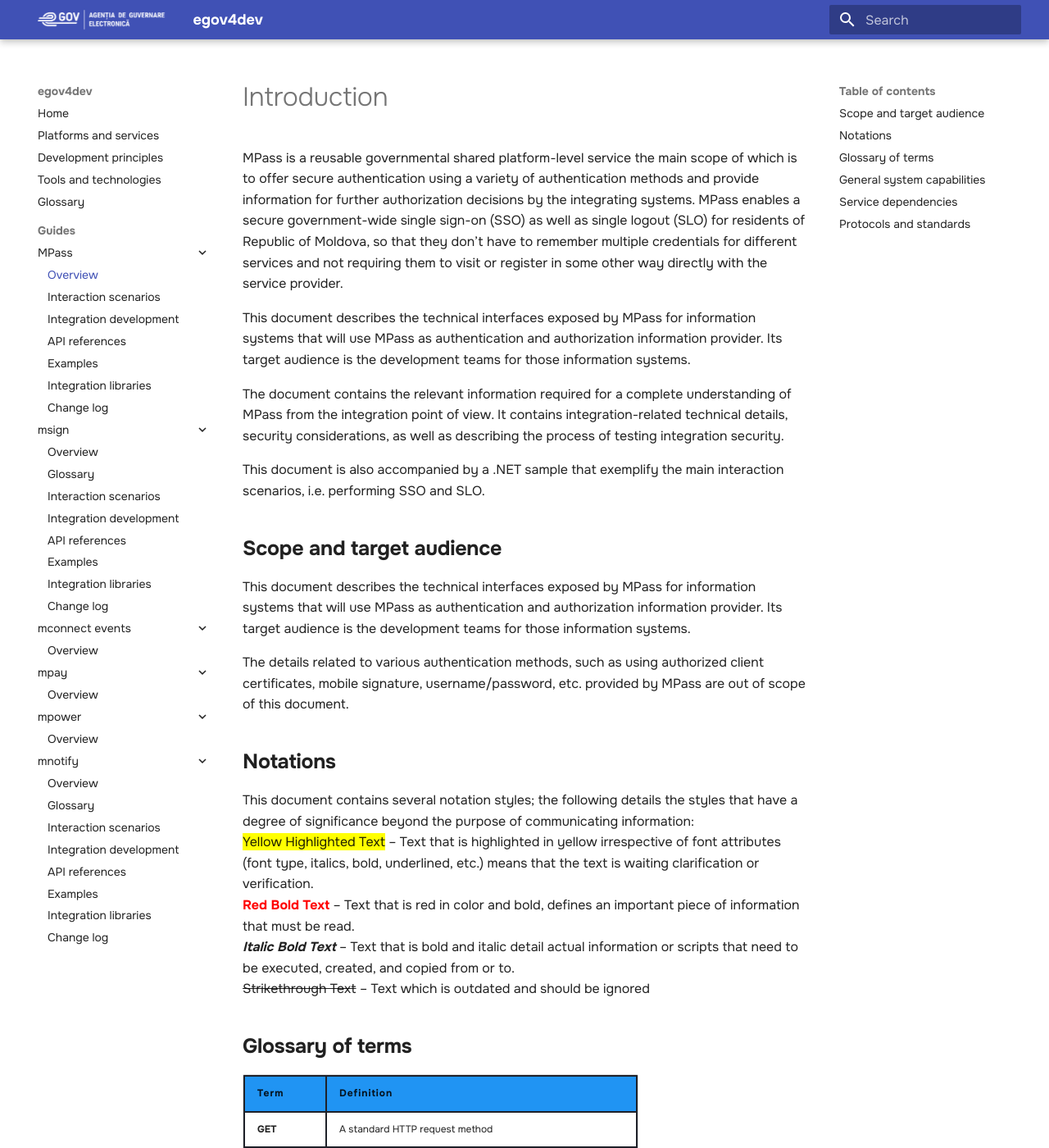
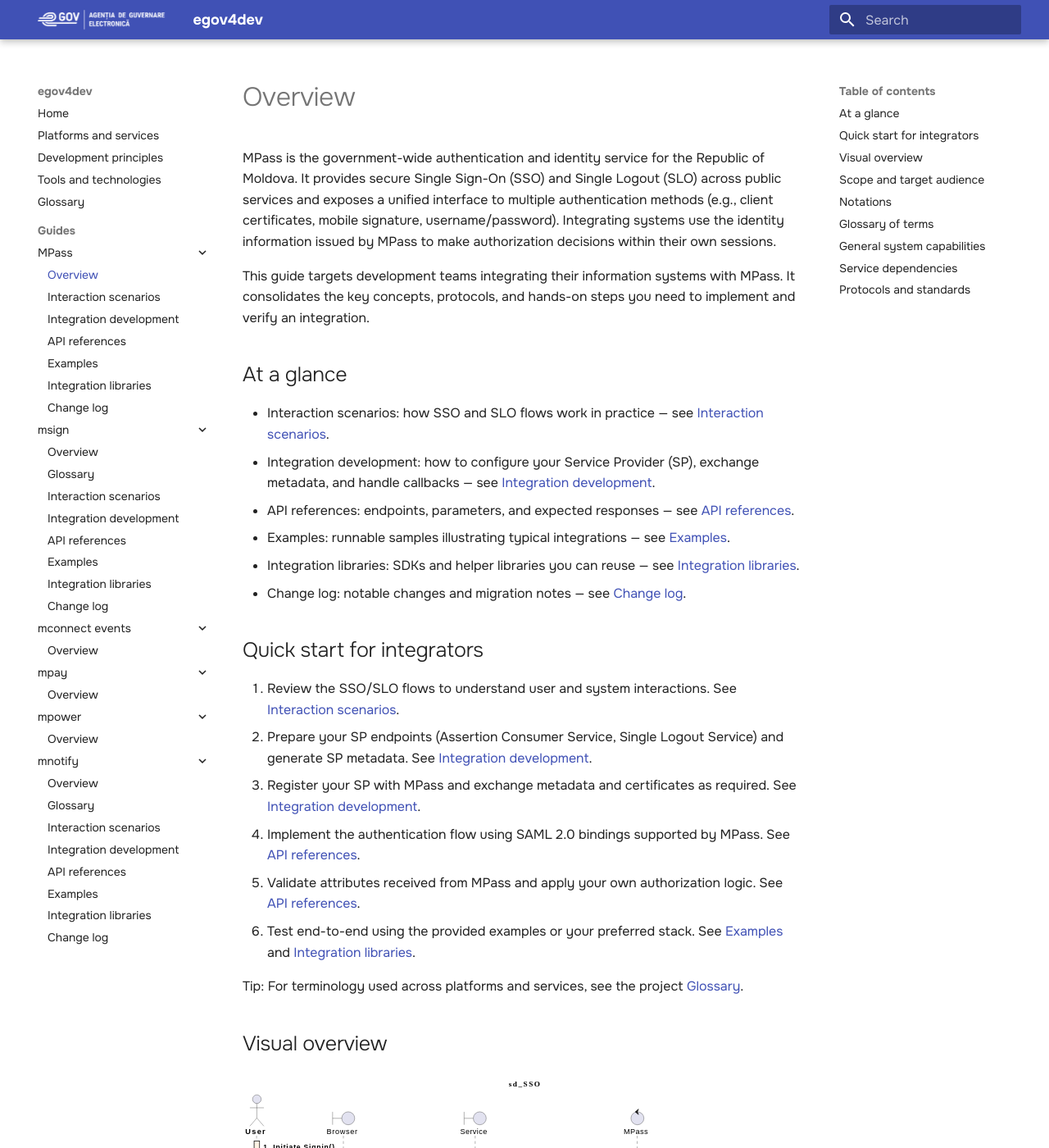
Before and after one commit to egov-moldova/egov4dev, an MkDocs documentation site: the page built from docs/guides/mpass/index.md, in a window 1280 px wide and 1400 px high. Shown: the whole window at 82% size. Built offline with MkDocs 1.6.1 and Material for MkDocs 9.7.7, drawn with Linux system fonts in a browser that asks for light colours.

Commit message:
Revise introduction and quick start sections in documentation; enhance clarity and add visual overview

```diff
--- a/docs/guides/mpass/index.md
+++ b/docs/guides/mpass/index.md
@@ -1,12 +1,34 @@
-#Introduction
+# Overview
 
-MPass is a reusable governmental shared platform-level service the main scope of which is to offer secure authentication using a variety of authentication methods and provide information for further authorization decisions by the integrating systems. MPass enables a secure government-wide single sign-on (SSO) as well as single logout (SLO) for residents of Republic of Moldova, so that they don’t have to remember multiple credentials for different services and not requiring them to visit or register in some other way directly with the service provider.
+MPass is the government-wide authentication and identity service for the Republic of Moldova. It provides secure Single Sign-On (SSO) and Single Logout (SLO) across public services and exposes a unified interface to multiple authentication methods (e.g., client certificates, mobile signature, username/password). Integrating systems use the identity information issued by MPass to make authorization decisions within their own sessions.
 
-This document describes the technical interfaces exposed by MPass for information systems that will use MPass as authentication and authorization information provider. Its target audience is the development teams for those information systems.
+This guide targets development teams integrating their information systems with MPass. It consolidates the key concepts, protocols, and hands-on steps you need to implement and verify an integration.
 
-The document contains the relevant information required for a complete understanding of MPass from the integration point of view. It contains integration-related technical details, security considerations, as well as describing the process of testing integration security.
+## At a glance
 
-This document is also accompanied by a .NET sample that exemplify the main interaction scenarios, i.e. performing SSO and SLO.
+- Interaction scenarios: how SSO and SLO flows work in practice — see [Interaction scenarios](interaction-scenarios.md).
+- Integration development: how to configure your Service Provider (SP), exchange metadata, and handle callbacks — see [Integration development](integration-development.md).
+- API references: endpoints, parameters, and expected responses — see [API references](api-references.md).
+- Examples: runnable samples illustrating typical integrations — see [Examples](examples.md).
+- Integration libraries: SDKs and helper libraries you can reuse — see [Integration libraries](integration-libraries.md).
+- Change log: notable changes and migration notes — see [Change log](change-log.md).
+
+## Quick start for integrators
+
+1. Review the SSO/SLO flows to understand user and system interactions. See [Interaction scenarios](interaction-scenarios.md).
+2. Prepare your SP endpoints (Assertion Consumer Service, Single Logout Service) and generate SP metadata. See [Integration development](integration-development.md).
+3. Register your SP with MPass and exchange metadata and certificates as required. See [Integration development](integration-development.md).
+4. Implement the authentication flow using SAML 2.0 bindings supported by MPass. See [API references](api-references.md).
+5. Validate attributes received from MPass and apply your own authorization logic. See [API references](api-references.md).
+6. Test end-to-end using the provided examples or your preferred stack. See [Examples](examples.md) and [Integration libraries](integration-libraries.md).
+
+Tip: For terminology used across platforms and services, see the project [Glossary](../../glossary/glossary.md).
+
+## Visual overview
+
+![MPass SSO sequence (light mode)](/assets/umls/mpass/interaction_scenarios/sso_lightmode.svg)
+
+![MPass SLO sequence (light mode)](/assets/umls/mpass/interaction_scenarios/slo_lightmode.svg)
 
 ##**Scope and target audience**
 
```
Also changed, not shown: docs/guides/mpass/integration-development.md (+0 -2 lines).
